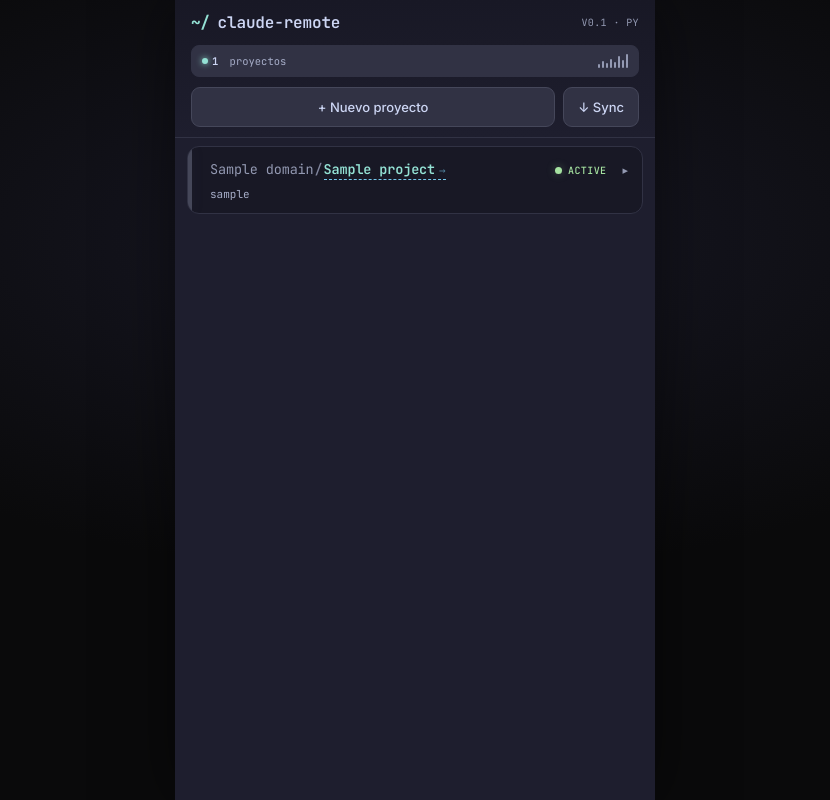
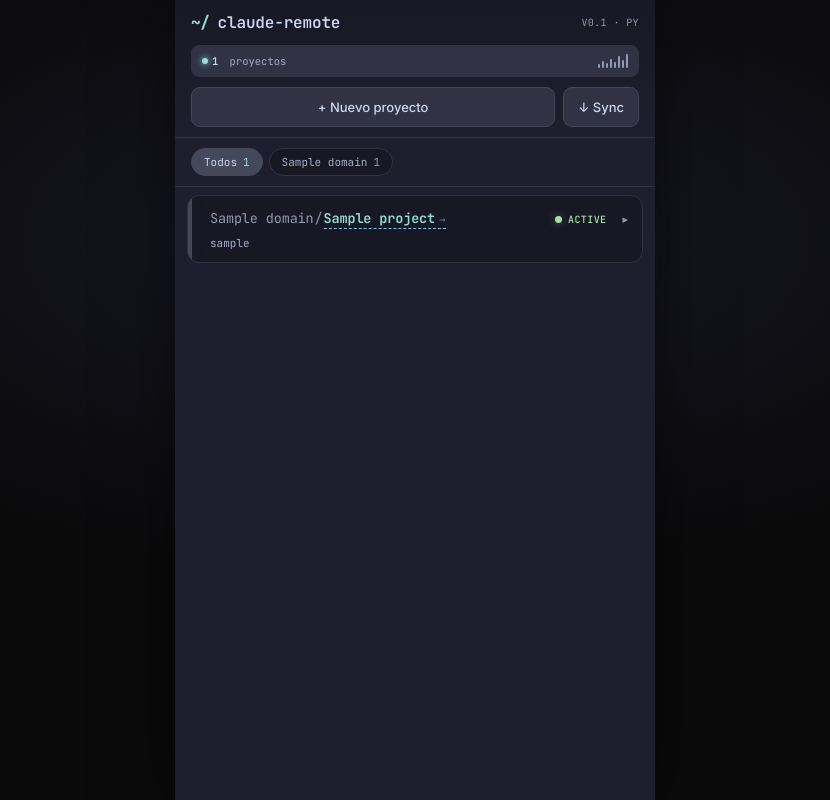
Before and after one commit to gabiito/claude-remote, a FastAPI app: template src/claude_remote/templates/home.html in a window 1280 px wide. Shown: the whole page, without its empty margins (225-1055 px from the left). Run offline with FastAPI, Linux system fonts and the light colour scheme; the template is opened without the code that fills it: most values are stand-ins (such as "Sample title", 1, 10 or a date in 2020); parts of the project's set-up code (start-up, migrations or seed data) failed here and were passed over; some libraries are stand-ins or nearby versions.

Commit message:
feat(home): domain filter tabs
Server computes domain_counts + total_projects; template renders a
.cr-domains chip strip with 'Todos' + one chip per domain (CSS already
exists from the design bundle). Alpine 'filter' state on the shell
drives x-show on each card wrapper. 'Todos' shows everything.

Cards stay direct flex children of .cr-list via display: contents on
the wrapper, so layout and gaps are unchanged.

```diff
--- a/src/claude_remote/templates/home.html
+++ b/src/claude_remote/templates/home.html
@@ -3,7 +3,7 @@
 {% block title %}claude-remote{% endblock %}
 
 {% block content %}
-<div class="cr-shell" x-data x-on:projects-synced.window="window.location.reload()">
+<div class="cr-shell" x-data="{ filter: 'all' }" x-on:projects-synced.window="window.location.reload()">
   {# ── Header ── #}
   <div class="cr-header">
     <div class="cr-brand-row">
@@ -124,6 +124,24 @@
     </form>
   </div>
 
+  {# ── Domain filter chips ── #}
+  {% if registered_domains %}
+  <div class="cr-domains cr-scroll">
+    <button class="cr-domain-chip"
+            :data-on="filter === 'all' ? '1' : '0'"
+            @click="filter = 'all'">
+      Todos <span class="cr-count">{{ total_projects }}</span>
+    </button>
+    {% for domain, count in registered_domains %}
+    <button class="cr-domain-chip"
+            :data-on="filter === '{{ domain }}' ? '1' : '0'"
+            @click="filter = '{{ domain }}'">
+      {{ domain }} <span class="cr-count">{{ count }}</span>
+    </button>
+    {% endfor %}
+  </div>
+  {% endif %}
+
   {# ── Project list (always renders so HTMX form swaps have a target) ── #}
   <div class="cr-list cr-scroll">
     {% if cards %}
@@ -131,7 +149,9 @@
       {% set project = card.project %}
       {% set instance_views = card.instance_views %}
       {% set recent_events = card.recent_events %}
-      {% include "partials/project_card.html" %}
+      <div style="display: contents;" x-show="filter === 'all' || filter === '{{ project.domain }}'">
+        {% include "partials/project_card.html" %}
+      </div>
       {% endfor %}
     {% else %}
       <div class="cr-empty">
```
Also changed, not shown: src/claude_remote/routes/home.py (+8 -0 lines).
